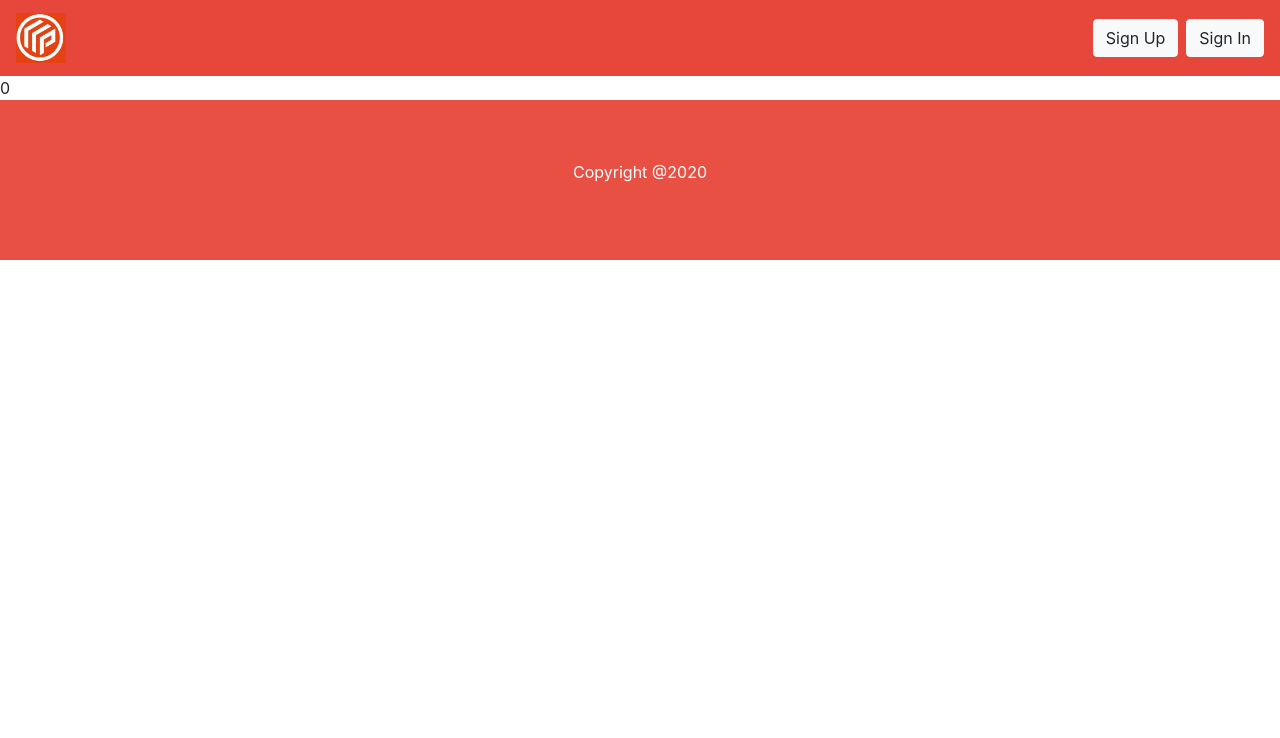
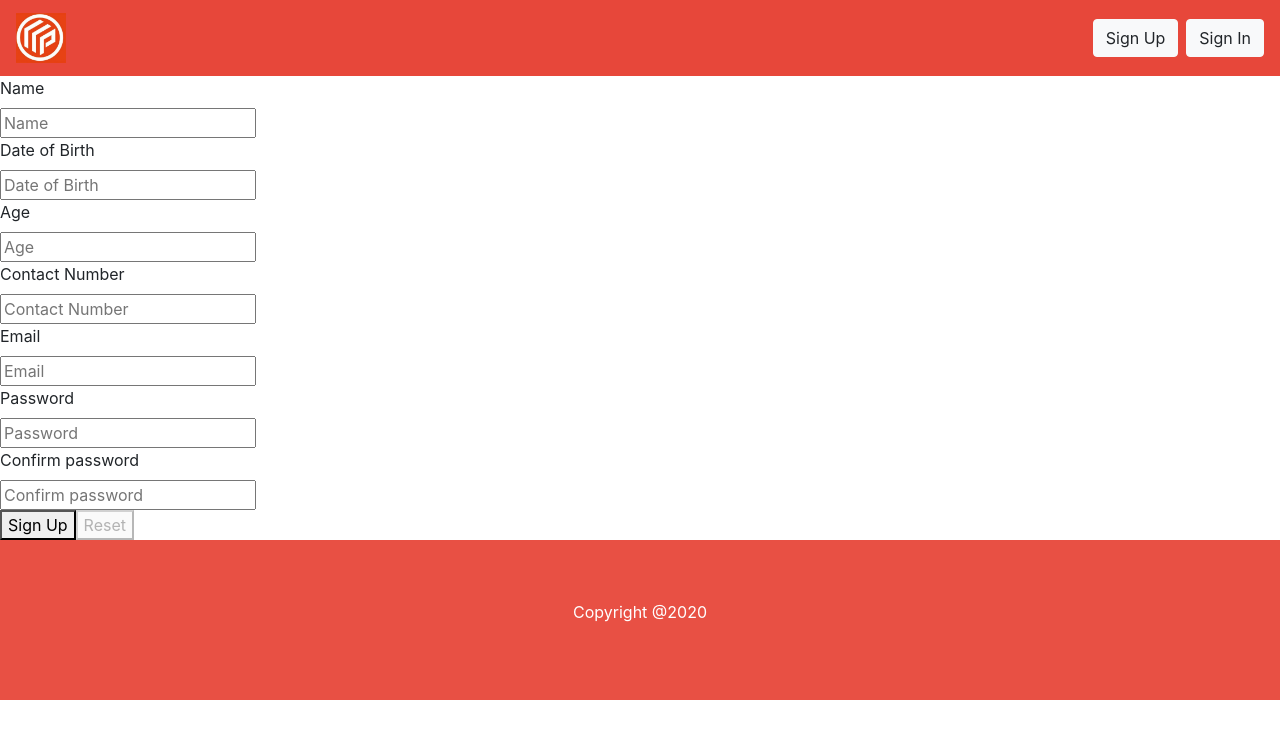
Before and after one commit to param2404/eCommerce, a React (Create React App) app in the folder client/: page /register in a window 1280 px wide. Shown: the top 738 px of the page. Built offline with nearby package versions, Linux system fonts and the light colour scheme; no server answers.

Commit message:
signup and ligin

```diff
--- a/client/package.json
+++ b/client/package.json
@@ -10,12 +10,16 @@
     "bootstrap": "^4.5.3",
     "connected-react-router": "^6.8.0",
     "history": "^5.0.0",
+    "moment": "^2.29.1",
     "react": "^16.13.1",
+    "react-datepicker": "^3.3.0",
     "react-dom": "^16.13.1",
     "react-redux": "^7.2.1",
     "react-router": "^5.2.0",
+    "react-router-dom": "^5.2.0",
     "react-scripts": "3.4.3",
     "redux": "^4.0.5",
+    "redux-form": "^8.3.6",
     "redux-persist": "^6.0.0",
     "redux-thunk": "^2.3.0"
   },
--- a/client/src/App.js
+++ b/client/src/App.js
@@ -1,12 +1,22 @@
 import React from 'react';
+import { Route, Switch, Redirect} from 'react-router-dom';
+import { ConnectedRouter } from 'connected-react-router';
 import Navbar from './components/Common/Navbar'
 import Footer from './components/Common/Footer'
-import Home from './components/Home/index'
+import Home from './components/Home'
+import Signup from './components/WebComponents/Signup'
+import Login from './components/WebComponents/Login'
+import store from './store'
 
+const reduxStore = store()
 function App() {
   return (<div className="d-flex" style={{flexDirection:'column'}}>
     <Navbar />
-    <Home/>
+    <ConnectedRouter history={reduxStore.history}><Switch>
+      <Route exact path="/" component={Home} />
+      <Route path="/register" component={Signup} />
+      <Route path="/login" component={Login} />
+    </Switch></ConnectedRouter>
     <Footer />
     </div>
   );
--- a/client/src/actions/index.js
+++ b/client/src/actions/index.js
@@ -1 +1,2 @@
 export * from './products.actions';
+export * from './user.action';
--- /dev/null
+++ b/client/src/actions/user.action.js
@@ -0,0 +1,29 @@
+import { apiPost, apiGet } from "./../api/apiUtils";
+
+
+export const USER_DATA = 'USER_DATA';
+
+
+const login = (data) => (dispatch) => {
+    const request = apiPost('login', data );
+    request.then((response) => {
+        const { data } = response.data;
+        dispatch({
+            type: USER_DATA,
+            user: data,
+        })
+    });
+};
+
+const register = (data) => (dispatch) => {
+    const request = apiPost('register', data);
+    request.then((response) => {
+        const { data } = response.data;
+        dispatch({
+            type: USER_DATA,
+            user: data,
+        })
+    });
+};
+
+export { login,register }
--- a/client/src/components/Home/index.jsx
+++ b/client/src/components/Home/index.jsx
@@ -9,9 +9,9 @@ const Home = () => {
         dispatch(getProductsData())
     }, [dispatch])
 
-    const AllProducts = useSelector(state => state.ProductsReducer.allproducts)
+    const allProducts = useSelector(state => state.ProductsReducer.allproducts)
 
-    return (<div className="row m-0" >{AllProducts ? AllProducts.length && AllProducts.map((product, i) => <div className="col" key={i} > <div className="card m-3" style={{ width: '15rem' }}>
+    return (<div className="row m-0" >{allProducts ? allProducts.length && allProducts.map((product, i) => <div className="col" key={i} > <div className="card m-3" style={{ width: '15rem' }}>
         <img className="card-img-top" src={product.image ? product.image : 'http://lorempixel.com/200/200/toy'} alt="Card image cap" />
             <div className="card-body">
                 <h5 className="card-title">{product.name}</h5>
--- /dev/null
+++ b/client/src/components/WebComponents/Login/index.js
@@ -0,0 +1,70 @@
+import React from 'react'
+import { Field, reduxForm } from 'redux-form'
+import { useDispatch, useSelector } from 'react-redux'
+import {login} from './../../../actions'
+
+
+const validate = values => {
+    const errors = {}
+    if (!values.password) {
+        errors.password = 'Required'
+    } else if (values.password.length > 15) {
+        errors.password = 'Must be 15 characters or less'
+    }
+    if (!values.email) {
+        errors.email = 'Required'
+    } else if (!/^[A-Z0-9._%+-]+@[A-Z0-9.-]+\.[A-Z]{2,4}$/i.test(values.email)) {
+        errors.email = 'Invalid email address'
+    }
+    return errors
+}
+
+
+
+const renderField = ({
+    input,
+    label,
+    type,
+    meta: { touched, error }
+}) => (
+        <div>
+            <label>{label}</label>
+            <div>
+                <input {...input} placeholder={label} type={type} />
+                {touched && error && <span>{error}</span>}
+            </div>
+        </div>
+    )
+
+const LoginForm = props => {
+    const { handleSubmit, pristine, reset, submitting } = props
+
+    const onLogin =( data,dispatch )=> {
+        dispatch(login(data))
+    }
+
+    return (
+        <form onSubmit={handleSubmit(onLogin)}>
+            <Field name="email" type="email" component={renderField} label="Email" />
+            <Field
+                name="password"
+                type="text"
+                component={renderField}
+                label="Password"
+            />
+             <div>
+                <button type="submit" disabled={submitting}>
+                    Login
+        </button>
+                <button type="button" disabled={pristine || submitting} onClick={reset}>
+                    Reset
+        </button>
+            </div>
+        </form>
+    )
+}
+
+export default reduxForm({
+    form: 'loginform', // a unique identifier for this form
+    validate, // <--- validation function given to redux-form
+})(LoginForm)
--- /dev/null
+++ b/client/src/components/WebComponents/Signup/index.js
@@ -0,0 +1,100 @@
+import React from 'react'
+import { Field, reduxForm } from 'redux-form'
+import { register } from '../../../actions'
+
+const validate = values => {
+    const errors = {}
+    if (!values.name) {
+        errors.name = 'Required'
+    } else if (values.name.length > 15) {
+        errors.name = 'Must be 15 characters or less'
+    }
+    if (!values.email) {
+        errors.email = 'Required'
+    } else if (!/^[A-Z0-9._%+-]+@[A-Z0-9.-]+\.[A-Z]{2,4}$/i.test(values.email)) {
+        errors.email = 'Invalid email address'
+    }
+    if (!values.contactNumber) {
+        errors.contactNumber = 'Required'
+    } else if (!/^(0|[1-9][0-9]{9})$/i.test(values.contactNumber)) {
+        errors.contactNumber = 'Invalid Contact Number'
+    }
+    if (!values.password) {
+        errors.password = 'Required'
+    } else if (values.password.length < 8) {
+        errors.password = 'Must be 8 characters or more'
+    }
+    if (!values.confirmpassword) {
+        errors.confirmpassword = 'Required'
+    } else if (values.confirmpassword !== values.password) {
+        errors.confirmpassword = 'Must be same with Password'
+    }
+
+    return errors
+}
+
+
+
+const renderField = ({
+    input,
+    label,
+    type,
+    meta: { touched, error }
+}) => (
+        <div>
+            <label>{label}</label>
+            <div>
+                <input {...input} placeholder={label} type={type} />
+                {touched && error && <span>{error}</span>}
+            </div>
+        </div>
+    )
+
+
+const SignupForm = props => {
+    const { handleSubmit, pristine, reset, submitting } = props
+
+    const onSignup = (data,dispatch) => {
+        dispatch(register({...data, userType:2}))
+    }
+
+    return (
+        <form onSubmit={handleSubmit(onSignup)}>
+            <Field
+                name="name"
+                type="text"
+                component={renderField}
+                label="Name"
+            />
+            <Field name="dob" type="text" component={renderField} label="Date of Birth" />
+            <Field name="age" type="number" component={renderField} label="Age" />
+            <Field name="contactNumber" type="number" component={renderField} label="Contact Number" />
+            <Field name="email" type="email" component={renderField} label="Email" />
+            <Field
+                name="password"
+                type="text"
+                component={renderField}
+                label="Password"
+            />
+            <Field
+                name="confirmpassword"
+                type="text"
+                component={renderField}
+                label="Confirm password"
+            />
+            <div>
+                <button type="submit" disabled={submitting}>
+                    Sign Up
+        </button>
+                <button type="button" disabled={pristine || submitting} onClick={reset}>
+                    Reset
+        </button>
+            </div>
+        </form>
+    )
+}
+
+export default reduxForm({
+    form: 'signupform', // a unique identifier for this form
+    validate,// <--- validation function given to redux-form
+ })(SignupForm)
--- a/client/src/reducers/index.js
+++ b/client/src/reducers/index.js
@@ -1,9 +1,14 @@
 /* eslint-disable */
 import { combineReducers } from 'redux';
-import ProductsReducer from './products.reducer'
-
+import { reducer as form } from 'redux-form';
+import ProductsReducer from './products.reducer';
+import UserReducer from './user.reducer';
+import { connectRouter } from 'connected-react-router';
 
 export default (history) =>
     combineReducers({
-        ProductsReducer
+        form,
+        UserReducer,
+        ProductsReducer,
+        router: connectRouter(history),
     });
--- /dev/null
+++ b/client/src/reducers/user.reducer.js
@@ -0,0 +1,18 @@
+
+const INITIAL_STATE = {
+    user: {}
+};
+
+const UserReducer = (state = INITIAL_STATE, action) => {
+    switch (action.type) {
+        case 'USER_DATA':
+            return {
+                ...state,
+                user: action.user
+            }
+        default:
+            return state;
+    }
+};
+
+export default UserReducer;
```
Also changed, not shown: 1 other file (tests, documents, lock files or other folders).
